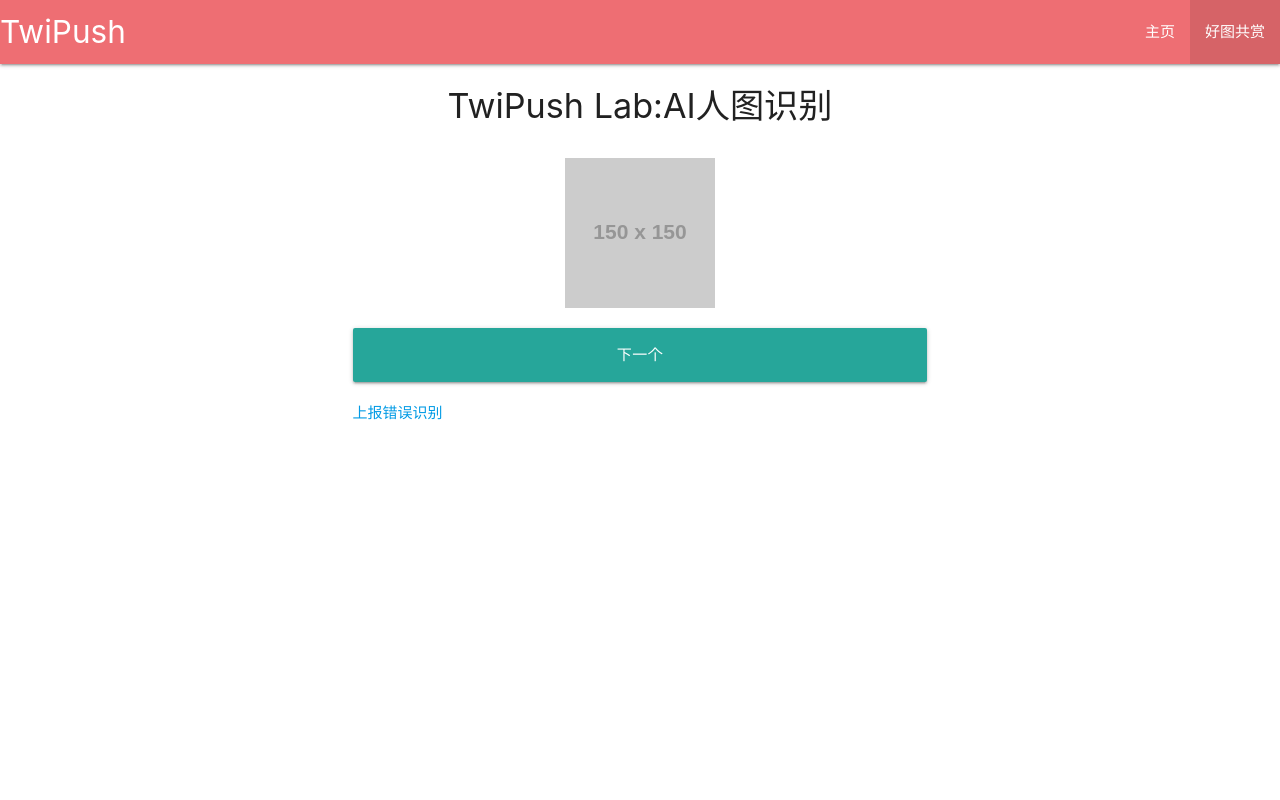
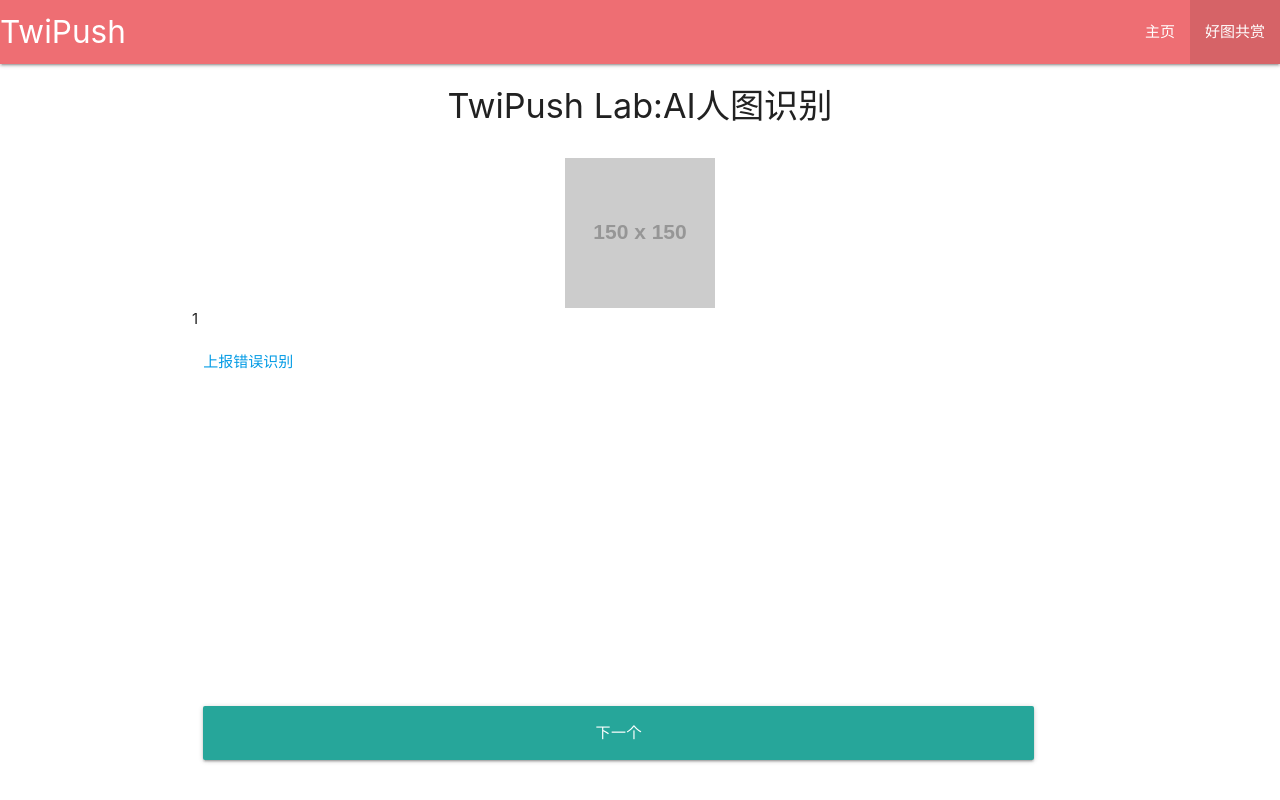
Before and after one commit to ssysm/twipush, a website: page public/highlight.html in a window 1280 px wide. Drawn offline with nearby package versions, Linux system fonts and the light colour scheme; no server answers; placeholder pictures from the web are drawn by us.

Commit message:
fix box class

```diff
--- a/public/highlight.html
+++ b/public/highlight.html
@@ -49,33 +49,20 @@
             <h4>TwiPush Lab:AI人图识别</h4>
         </div>
 
-        <!-- <div class="row" id="image-section">
-            <div class="col s12 m8 offset-m2">
-                <div class="card">
-                    <div class="card-image">
-                        <img class="responsive-img materialboxed" src="https://via.placeholder.com/150" id="target-image">
-                        <span class="card-title" id="twi-username">1</span>
-                    </div>
-                </div>
-            </div>
-        </div> -->
         <div class="highlight-image">
             <img class="responsive-img materialboxed" src="https://via.placeholder.com/150" id="target-image">
+            <span class="" id="twi-username">1</span>
         </div>
 
 
         <div class="row">
-            <div class="col s12 m8 offset-m2">
+            <div class="col s12 m8" style="position: fixed; bottom: 0; padding-bottom: 40px;">
                 <a class="waves-effect waves-light btn-large" id="next-btn">下一个</a>
             </div>
-        </div>
-
-        <div class="row">
-            <div class="col offset-m2">
+            <div class="col">
                 <a href="#" id="report-error" data-id="null">上报错误识别</a>
             </div>
         </div>
-
     </div>
 
     <script>
```
